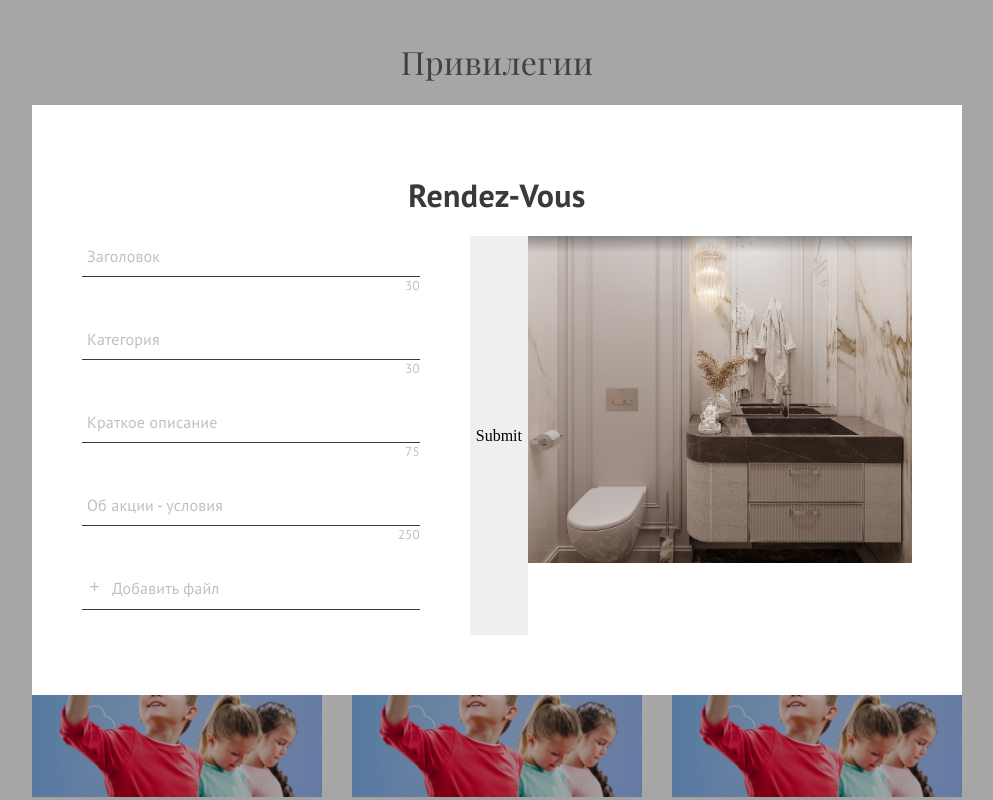
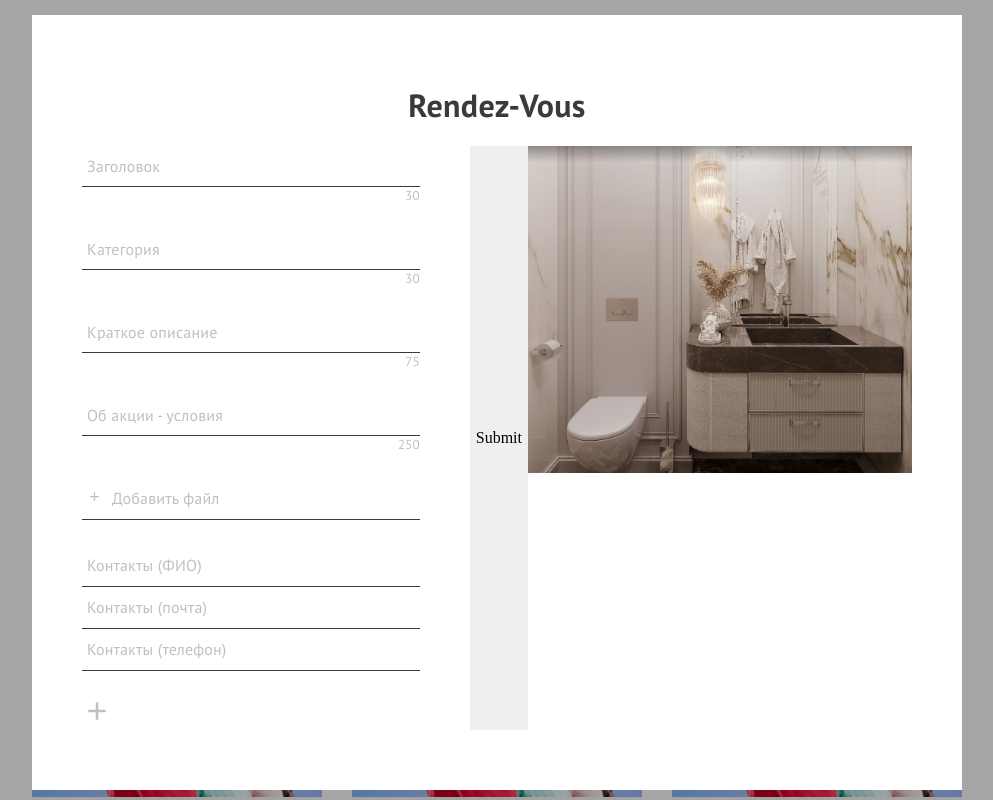
Before and after one commit to JohnJoy665/rv-privilege, a React (Create React App) app: page / in a window 1280 px wide. Both pictures are taken after a click on the element 320 px from the left and 363 px from the top of the page. Shown: the top 800 px of the page, without its empty margins (143-1136 px from the left). Built offline with nearby package versions, Linux system fonts and the light colour scheme; some icons are missing.

Commit message:
succes contacts

```diff
--- a/src/App.tsx
+++ b/src/App.tsx
@@ -6,7 +6,7 @@
 import Title from "./components/Title/Title";
 import ModalShowCard from "./components/ModalShowCard/ModalShowCard";
 import { UseModalState } from "./hooks/UseModalState";
-import {IprivilegeDatа} from "./interfaces/models";
+import { IprivilegeDatа } from "./interfaces/models";
 import ModalEditCard from "./components/ModalEditCard/ModalEditCard";
 
 function App() {
@@ -15,7 +15,7 @@
   const [cardData, setcardData] = useState<IprivilegeDatа | undefined>(undefined);
   const { isOpen, onOpen, onClose } = UseModalState();
 
-  const setFilter = (activeElement:string) => {
+  const setFilter = (activeElement: string) => {
     setNewFilter(activeElement);
   };
 
@@ -30,10 +30,10 @@
         <Title />
         <FilterBar filterValue={setFilter} />
         <CardContainer handleClick={setModalCard} newFilter={newFilter} />
-        {cardData &&
-        <Modal dataCard={cardData} handleClose={onClose} open={isOpen} >
-          {isAdmin ? <ModalEditCard open={isOpen} /> : <ModalShowCard dataCard={cardData} />}
-        </Modal>
+        {cardData && isOpen ?
+          <Modal dataCard={cardData} handleClose={onClose} open={isOpen} >
+            {isAdmin ? <ModalEditCard open={isOpen} /> : <ModalShowCard dataCard={cardData} />}
+          </Modal> : null
         }
       </div>
     </>
--- /dev/null
+++ b/src/components/FieldsArrayInput/FieldsArrayInput.tsx
@@ -0,0 +1,91 @@
+import { useFormContext, useFieldArray, Controller } from "react-hook-form";
+import IconContainer from "../IconContainer/IconContainer";
+
+
+
+
+const FieldsArrayInput = () => {
+
+  const { control, register, watch, formState, getValues } = useFormContext();
+  const { fields, append, prepend, remove, swap, move, insert } = useFieldArray({
+    control,
+    name: "contactsArray",
+  });
+
+  const cusErrors = formState.errors;
+  console.log(cusErrors);
+
+  const watchFieldArray = watch("contactsArray");
+
+  // console.log(!!cusErrors["contactsArray"]?.[0]);
+
+
+  return (
+    <>
+      {fields.map((field: any, index: number) => {
+        // console.log(field);
+        // console.log(errors["contactsArray"]);
+
+        return (
+          <div className="modal__formItem" key={field.id}>
+            <input
+              className="modal__input"
+              placeholder="Контакты (ФИО)"
+              {...register(`contactsArray.${index}.fio` as const,
+                {
+                  // required: { value: getValues(`contactsArray.${index}.email`) || getValues(`contactsArray.${index}.number`) ? true : false, message: "Добавьте имя контакта" },
+                  required: { value: getValues(`contactsArray.${index}.email`) || getValues(`contactsArray.${index}.number`) ? true : false, message: "Добавьте имя контакта" },
+                  maxLength: {
+                    value: 5,
+                    message: "Стоит ограничение 50 символов"
+                  }
+                })
+              } />
+            <input
+              className="modal__input"
+              placeholder="Контакты (почта)"
+              {...register(`contactsArray.${index}.email` as const,
+                {
+                  required: { value: getValues(`contactsArray.${index}.fio`) ? (getValues(`contactsArray.${index}.number`) ? false : true) : false, message: "Добавьте email или номер телефона" },
+                  validate: {
+                    contactValue: value => getValues(`contactsArray.${index}.email`) ? (/^[\w-\\.]+@([\w-]+\.)+[\w-]{2,4}$/g.test(value) || "Введите корректный email") : true
+                  }
+                })
+              } />
+            <input
+              className="modal__input"
+              placeholder="Контакты (телефон)"
+              {...register(`contactsArray.${index}.number` as const,
+                {
+                  required: { value: getValues(`contactsArray.${index}.fio`) ? (getValues(`contactsArray.${index}.email`) ? false : true) : false, message: "Добавьте email или номер телефона" },
+                  validate: {
+                    contactValue: value => getValues(`contactsArray.${index}.number`) ? (/^((8|\+7)[\\-]?)?(\(?\d{3}\)?[\\-]?)?[\d\\-]{7,10}$/.test(value) || "Введите телефон") : true
+                  }
+                })
+              } />
+            <span className={`${cusErrors["contactsArray"] && cusErrors["contactsArray"]?.[index] ? "modal__input-limit_error" : "modal__input-limit"}`}>{
+              cusErrors["contactsArray"]
+                && cusErrors["contactsArray"]?.[index]
+                && cusErrors["contactsArray"]?.[index]?.["fio"]
+                ? cusErrors["contactsArray"][index]["fio"].message
+                : cusErrors["contactsArray"]?.[index]?.["email"]
+                  ? cusErrors["contactsArray"][index]["email"].message
+                  : cusErrors["contactsArray"]?.[index]?.["number"]
+                    ? cusErrors["contactsArray"][index]["number"].message
+                    : ""
+            }</span>
+            {index === 0 || <span onClick={() => {remove(index);}} className="modal__input-limit modal__input-delete-button">
+              удалить
+            </span>}
+          </div>
+        );
+      })}
+
+      <div className="" onClick={() => {
+        append({ fio: "", email: "", number: "" });
+      }}><IconContainer icon={"material-symbols:add"} sizeWidth={"30"} sizeHeight={"30"} color="#C0C0C0" /></div>
+    </>
+  );
+};
+
+export default FieldsArrayInput;
--- a/src/components/FileInputs/FileInputs.tsx
+++ b/src/components/FileInputs/FileInputs.tsx
@@ -28,7 +28,7 @@
   );
 
   const doubleFile = (file: File, allFiles: File[]) => {
-    console.log(allFiles);
+    // console.log(allFiles);
     const isDouble = allFiles.some((item) => {
       return item.name === file.name;
     });
@@ -79,9 +79,6 @@
   }, [allFiles]);
 
   useEffect(() => {
-    console.log(open);
-    console.log("files from watch", files);
-    console.log("allFiles from useState", allFiles);
     setAllFiles([]);
     acceptedFiles;
     reset();
--- a/src/components/ModalEditCard/ModalEditCard.tsx
+++ b/src/components/ModalEditCard/ModalEditCard.tsx
@@ -3,6 +3,7 @@
 import cardImg from "../../img/cardImg2.png";
 import TextAreaWithLimit from "../../components/TextAreaWithLimit/TextAreaWithLimit";
 import FileInputs from "../FileInputs/FileInputs";
+import FieldsArrayInput from "../FieldsArrayInput/FieldsArrayInput";
 // import FileInputsTest from "../FileInputs/FileInputsTest";
 
 interface ModalEditCardProps {
@@ -17,7 +18,8 @@
       category: "",
       description: "",
       specification: "",
-      uploadFile: []
+      uploadFile: [],
+      contactsArray: [ { fio: "", number: "", email: "" } ]
     },
     mode: "onChange"
   });
@@ -83,6 +85,7 @@
               label="File Upload"
               open={open}
             />
+            <FieldsArrayInput />
           </div>
           <input type="submit" />
           <div className="modal__img">
--- a/src/interfaces/inputs.ts
+++ b/src/interfaces/inputs.ts
@@ -4,4 +4,5 @@
   description: string;
   specification: string;
   uploadFile: File[];
+  contactsArray: [{fio: string, number: string, email: string}]
 }
```
